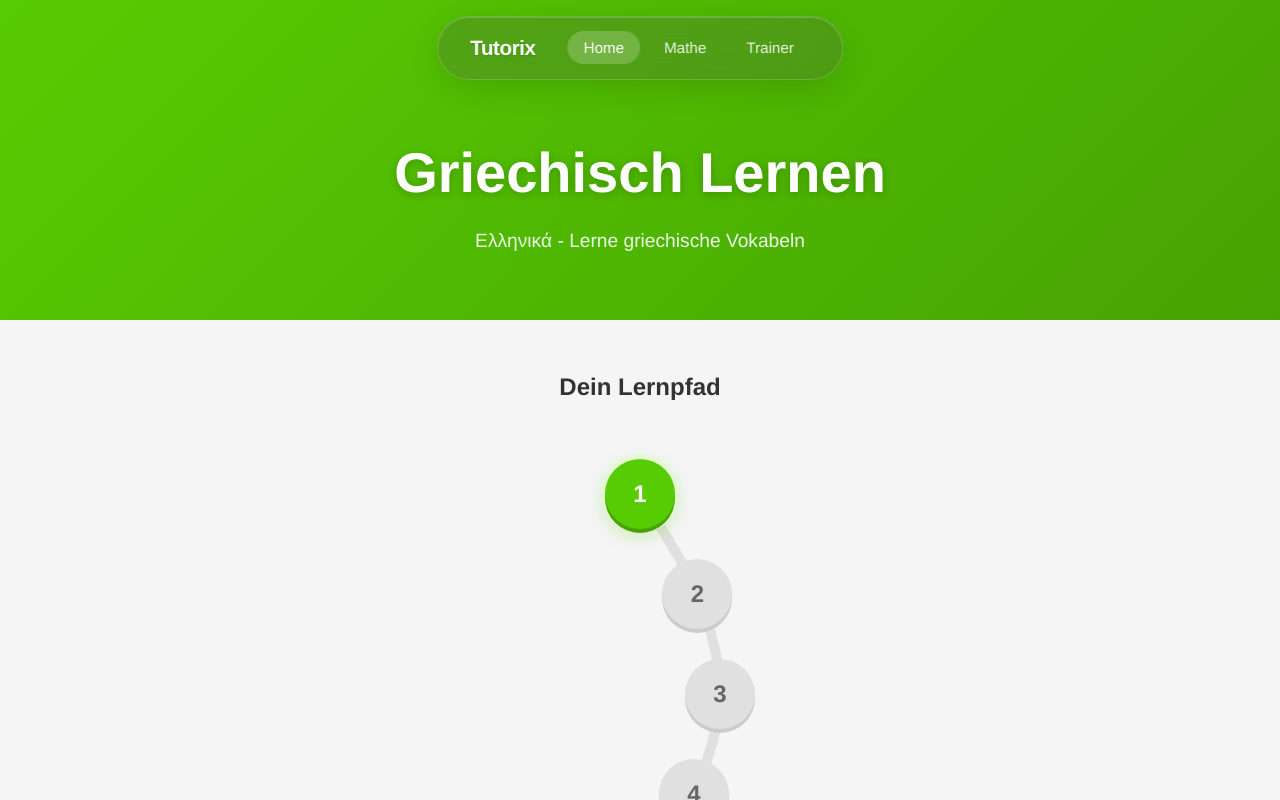
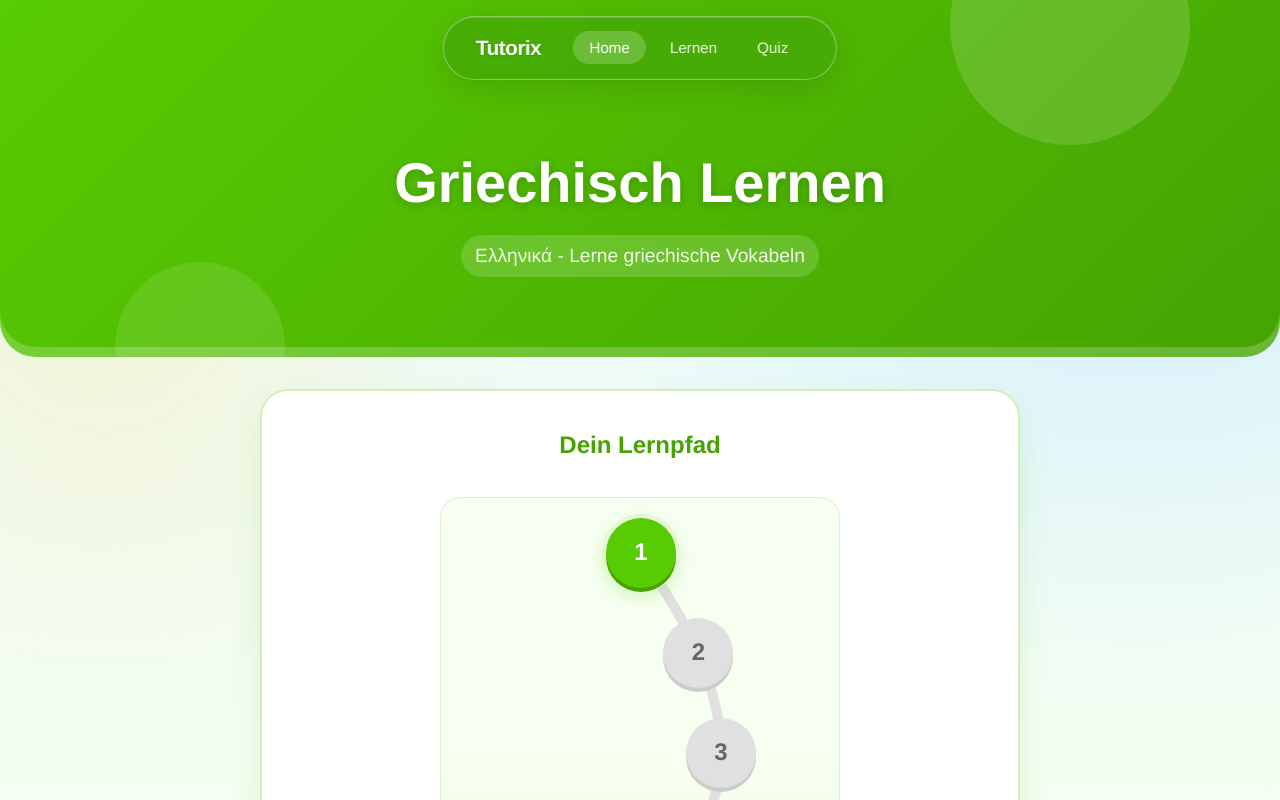
Before and after one commit to CrazyGoGo42/Tutorix, a plain HTML site: page Tutorix-trainer/index.html in a window 1280 px wide. Shown: the top 800 px of the page. Drawn offline with Linux system fonts and the light colour scheme.

Commit message:
styling done.

```diff
--- a/Tutorix-trainer/index.html
+++ b/Tutorix-trainer/index.html
@@ -6,21 +6,13 @@
     <link rel="stylesheet" href="style.css" />
     <title>Griechisch Vokabeltrainer - Tutorix</title>
   </head>
-  <body>
+  <body class="duo-home">
     <nav class="nav-island">
       <a href="/" class="nav-logo">Tutorix</a>
       <ul class="nav-menu">
-        <li><a href="/index.html" class="nav-link active">Home</a></li>
-        <li>
-          <a
-            href="/Tutorix-Kopfrechnenmeister/KopfrechnmeisterHTML/Mathematik-Kopfrechnung.html"
-            class="nav-link"
-            >Mathe</a
-          >
-        </li>
-        <li>
-          <a href="/Tutorix-trainer/index.html" class="nav-link">Trainer</a>
-        </li>
+        <li><a href="#home" class="nav-link active">Home</a></li>
+        <li><a href="#lernen" class="nav-link">Lernen</a></li>
+        <li><a href="#quiz" class="nav-link">Quiz</a></li>
       </ul>
     </nav>
 
```
